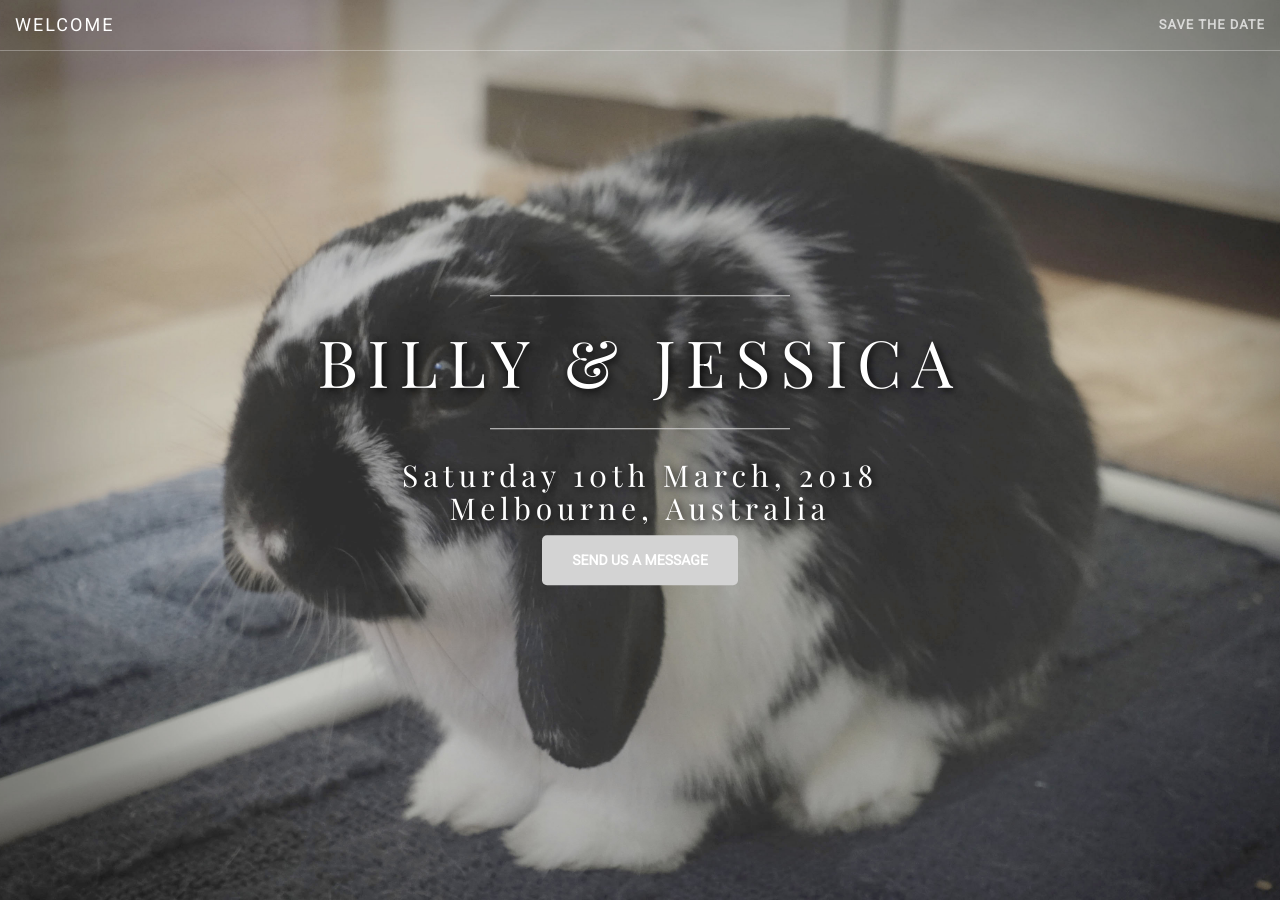
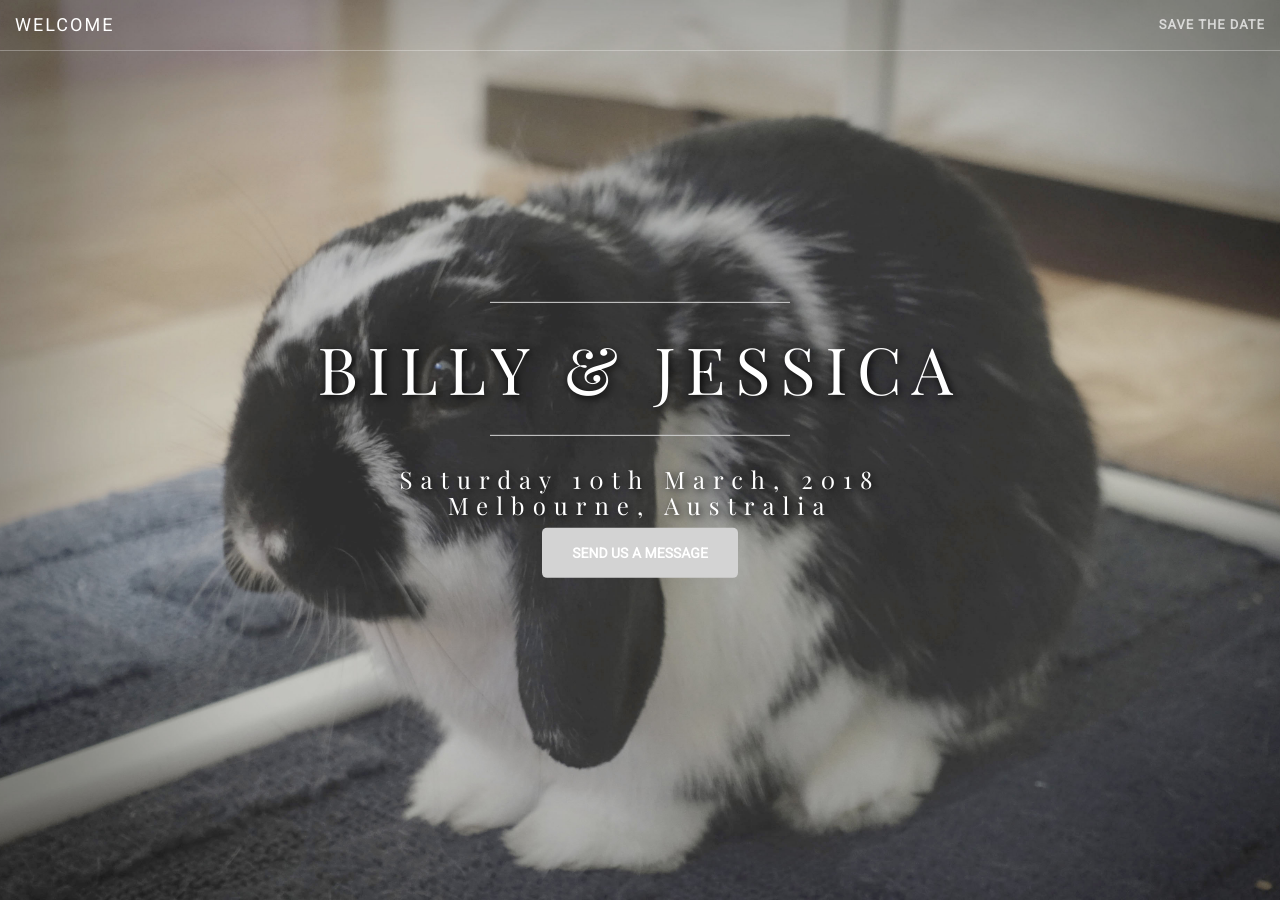
Before and after one commit to notbleh/wed-website, a Jekyll site: the page built from savethedate.html, in a window 1280 px wide and 900 px high. Built offline with Jekyll 4.4.1, drawn with Linux system fonts in a browser that asks for light colours.

Commit message:
Update style.css

```diff
--- a/css/style.css
+++ b/css/style.css
@@ -1,9 +1,11 @@
 .header-content h1 {
     letter-spacing: 10px;
+    font-size: 60px;
 }
 
 .header-content h2 {
-    letter-spacing: 5px;
+    letter-spacing: 8px;
+    font-size: 24px;
 }
 
 input[type=text] {
```
